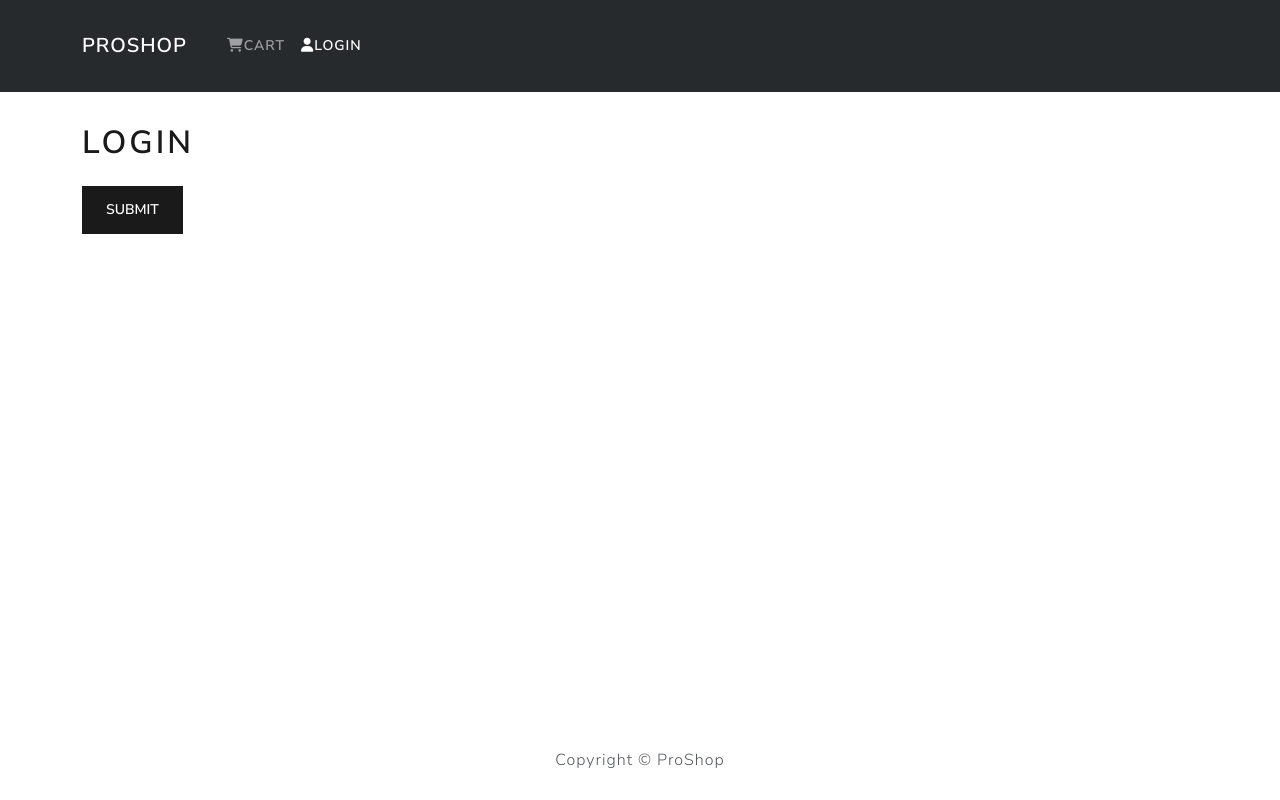
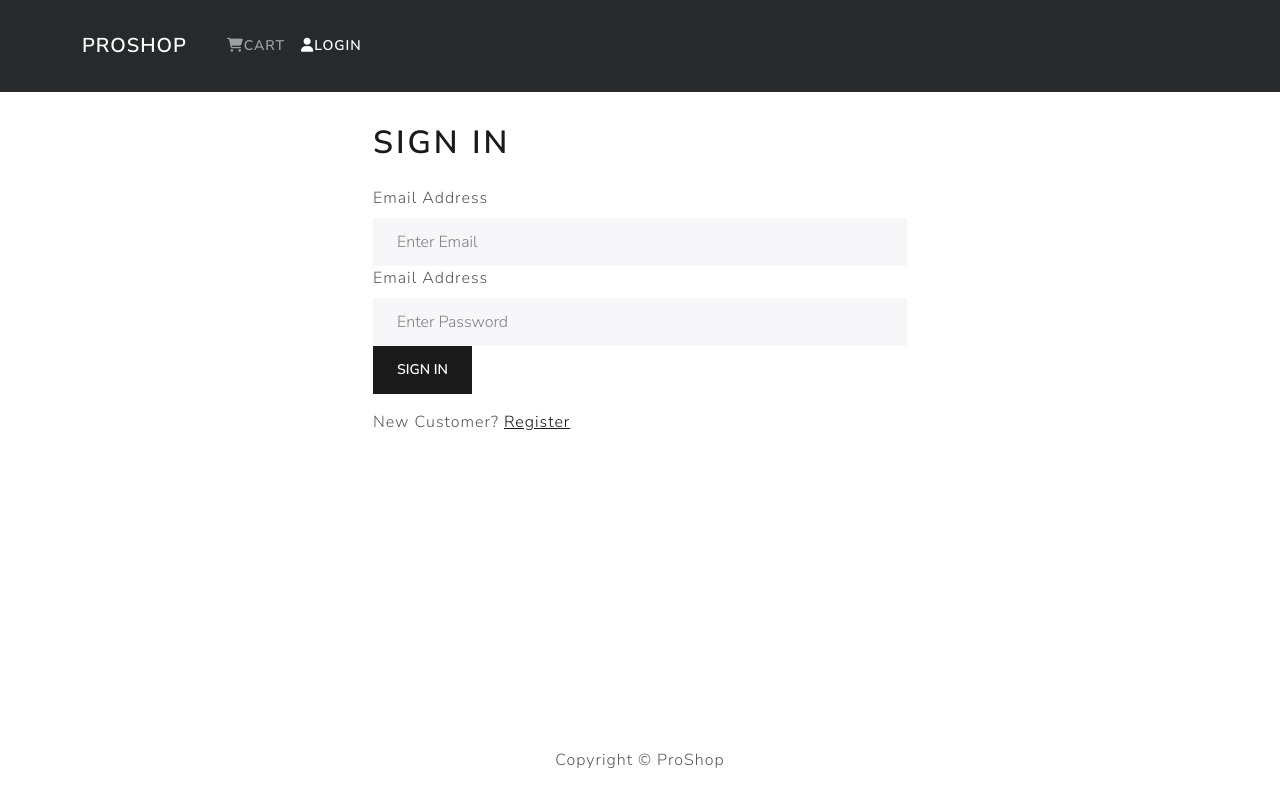
Before and after one commit to AlexShonia/e-commerce, a React (Vite) app in the folder frontend/: page /login in a window 1280 px wide. Built offline with nearby package versions, Linux system fonts and the light colour scheme.

Commit message:
implement frontend user login

```diff
--- /dev/null
+++ b/frontend/src/components/FormContainer.jsx
@@ -0,0 +1,16 @@
+import React from "react";
+import { Container, Row, Col } from "react-bootstrap";
+
+function FormContainer({ children }) {
+  return (
+    <Container>
+      <Row className="justify-content-md-center">
+        <Col xs={12} md={6}>
+          {children}
+        </Col>
+      </Row>
+    </Container>
+  );
+}
+
+export default FormContainer;
--- a/frontend/src/screens/LoginScreen.jsx
+++ b/frontend/src/screens/LoginScreen.jsx
@@ -7,11 +7,24 @@
 import { setLoginData } from "../features/userLoginSlice";
 import Loader from "../components/Loader";
 import Message from "../components/Message";
+import FormContainer from "../components/FormContainer";
+import {
+  useSearchParams,
+  Link,
+  redirect,
+  Navigate,
+  useNavigate,
+} from "react-router-dom";
 
 function LoginScreen() {
-  const [email, setEmail] = useState("alex");
-  const [password, setPassword] = useState("alex");
+  const [email, setEmail] = useState("");
+  const [password, setPassword] = useState("");
   const dispatch = useDispatch();
+  const [searchParams] = useSearchParams();
+  const redirect = searchParams.has("redirect")
+    ? searchParams.get("redirect")
+    : "/";
+  const navigate = useNavigate();
   const config = {
     headers: {
       "Content-type": "application/json",
@@ -33,29 +46,56 @@
     {
       onSuccess: (data) => {
         console.log("Login successful", data);
-        dispatch(setLoginData({ username: email, password: password }));
+        dispatch(setLoginData(data));
+        navigate(redirect);
       },
       onError: (error) => {
-        console.log("login error", error);
+        console.log("Login error", error.response.data.detail);
       },
     }
   );
 
-  function handleSubmit() {
+  function submitHandler(e) {
+    e.preventDefault();
     mutation.mutate();
   }
+  const { error } = mutation;
 
   return (
-    <div>
-      <h1>Login</h1>
-      {mutation.isLoading ? (
-        <Loader />
-      ) : mutation.isError ? (
-        <Message variant="danger">error</Message>
-      ) : (
-        <Button onClick={handleSubmit}>Submit</Button>
-      )}
-    </div>
+    <FormContainer>
+      <h1>Sign In</h1>
+      {error && <Message variant="danger">{error.response.data.detail}</Message>}
+      {mutation.isLoading && <Loader />}
+      <Form onSubmit={submitHandler}>
+        <Form.Group controlId="email">
+          <Form.Label>Email Address</Form.Label>
+          <Form.Control
+            type="email"
+            placeholder="Enter Email"
+            value={email}
+            onChange={(e) => setEmail(e.target.value)}
+          ></Form.Control>
+        </Form.Group>
+        <Form.Group controlId="password">
+          <Form.Label>Email Address</Form.Label>
+          <Form.Control
+            type="password"
+            placeholder="Enter Password"
+            value={password}
+            onChange={(e) => setPassword(e.target.value)}
+          ></Form.Control>
+        </Form.Group>
+        <Button type="submit">Sign In</Button>
+      </Form>
+      <Row className="py-3">
+        <Col>
+          New Customer?{" "}
+          <Link to={redirect ? `/register?redirect=${redirect}` : "/register"}>
+            Register
+          </Link>
+        </Col>
+      </Row>
+    </FormContainer>
   );
 }
 
```
Also changed, not shown: 1 other file (tests, documents, lock files or other folders).
